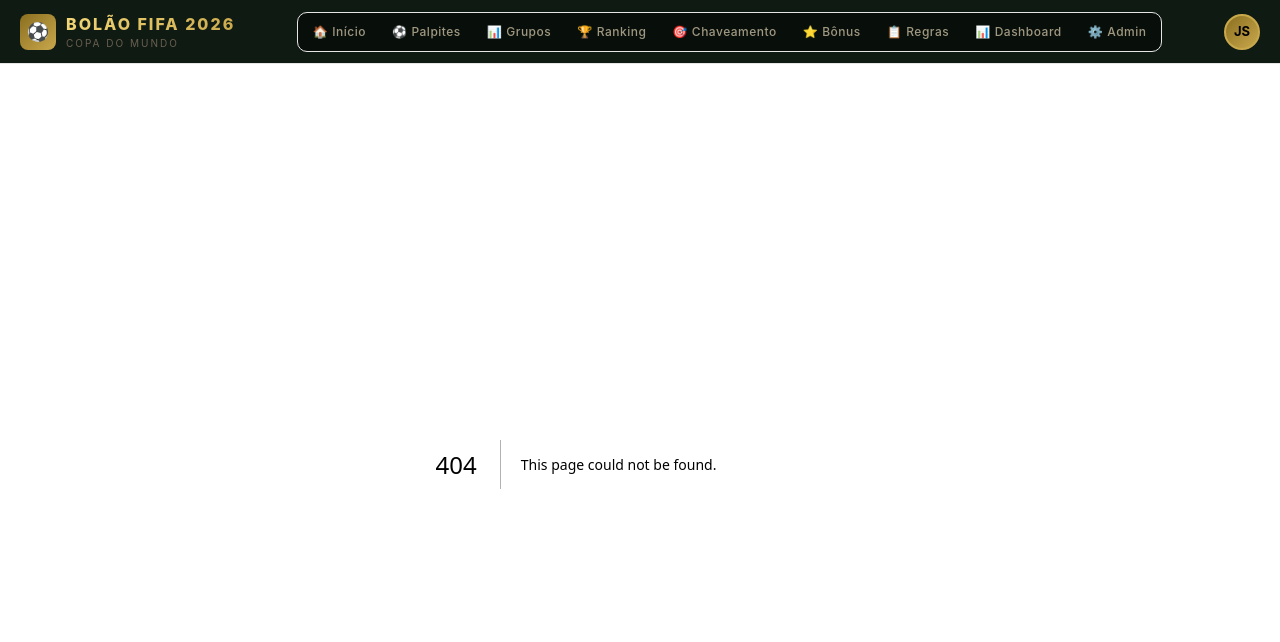
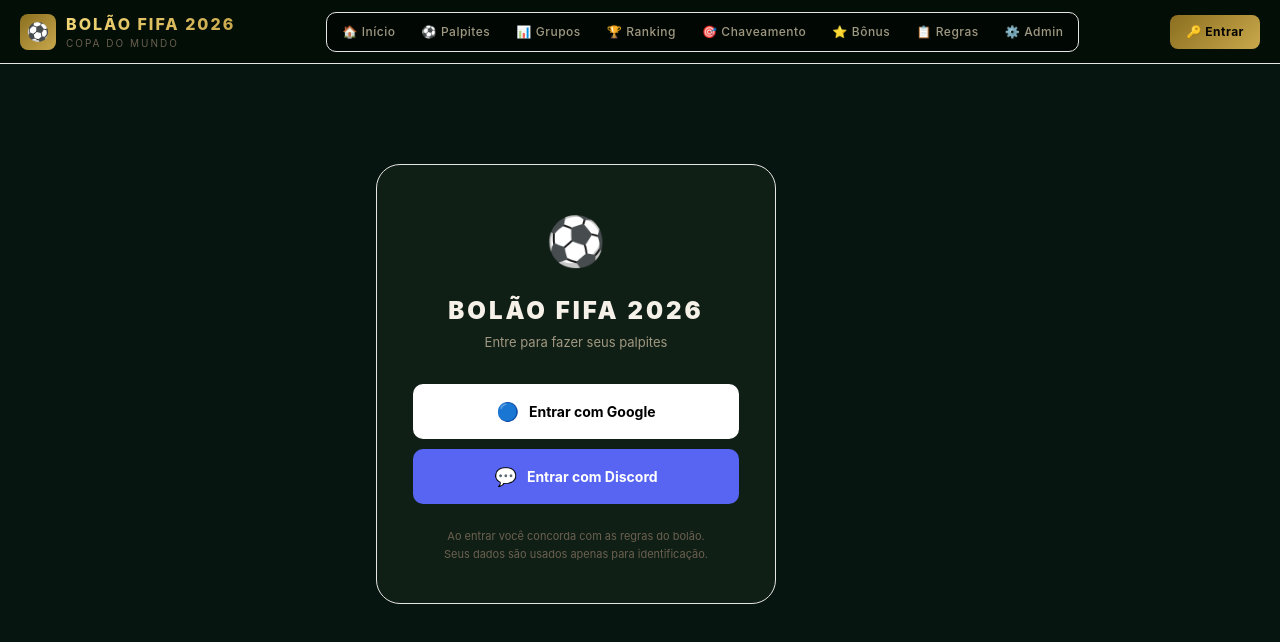
Before and after one commit to Alvess7002/bolao-copa-2026, a Next.js app: page /login in a window 1280 px wide. Before the commit this address had no page. Shown: the top 642 px of the page. Built offline with nearby package versions, Linux system fonts and the light colour scheme; no server answers.

Commit message:
fix: user name nullable

```diff
--- /dev/null
+++ b/app/api/auth/[...nextauth]/route.ts
@@ -0,0 +1,32 @@
+import NextAuth from 'next-auth'
+import GoogleProvider from 'next-auth/providers/google'
+import DiscordProvider from 'next-auth/providers/discord'
+import { PrismaAdapter } from '@auth/prisma-adapter'
+import { prisma } from '@/lib/prisma'
+
+const handler = NextAuth({
+  adapter: PrismaAdapter(prisma),
+  providers: [
+    GoogleProvider({
+      clientId: process.env.GOOGLE_CLIENT_ID!,
+      clientSecret: process.env.GOOGLE_CLIENT_SECRET!,
+    }),
+    DiscordProvider({
+      clientId: process.env.DISCORD_CLIENT_ID!,
+      clientSecret: process.env.DISCORD_CLIENT_SECRET!,
+    }),
+  ],
+  pages: {
+    signIn: '/login',
+  },
+  callbacks: {
+    session({ session, user }) {
+      if (session.user) {
+        (session.user as any).id = user.id
+      }
+      return session
+    },
+  },
+})
+
+export { handler as GET, handler as POST }
--- a/app/dashboard/page.tsx
+++ b/app/dashboard/page.tsx
@@ -158,7 +158,7 @@
               </div>
             ) : (
               topRanking.map((r, i) => {
-                const initials = r.user.name.split(' ').map((n: string) => n[0]).join('').slice(0, 2).toUpperCase()
+                const initials = (r.user.name ?? 'U').split(' ').map((n: string) => n[0]).join('').slice(0, 2).toUpperCase()
                 return (
                   <div key={r.id} style={{ display: 'flex', alignItems: 'center', gap: 10, padding: '11px 16px', borderBottom: '1px solid rgba(255,255,255,0.03)' }}>
                     <span style={{ fontWeight: 900, fontSize: 18, minWidth: 28, textAlign: 'center', color: i < 3 ? ['#FFD700', '#C0C0C0', '#CD7F32'][i] : 'var(--text-400)' }}>
@@ -168,7 +168,7 @@
                       {initials}
                     </div>
                     <div style={{ flex: 1 }}>
-                      <div style={{ fontSize: 13, fontWeight: 500 }}>{r.user.name}</div>
+                      <div style={{ fontSize: 13, fontWeight: 500 }}>{r.user.name ?? 'Usuário'}</div>
                       <div style={{ fontSize: 10, color: 'var(--text-400)' }}>{r.correctPredictions} acertos</div>
                     </div>
                     <div style={{ fontWeight: 900, fontSize: 20, color: 'var(--gold)' }}>{r.totalPoints}</div>
--- a/app/layout.tsx
+++ b/app/layout.tsx
@@ -1,10 +1,7 @@
 import type { Metadata } from 'next'
 import './globals.css'
 import { Navbar } from '@/components/layout/Navbar'
-import { Geist } from "next/font/google";
-import { cn } from "@/lib/utils";
-
-const geist = Geist({subsets:['latin'],variable:'--font-sans'});
+import { Providers } from '@/components/layout/Providers'
 
 export const metadata: Metadata = {
   title: 'Bolão Copa do Mundo FIFA 2026',
@@ -17,12 +14,14 @@
   children: React.ReactNode
 }) {
   return (
-    <html lang="pt-BR" className={cn("font-sans", geist.variable)}>
+    <html lang="pt-BR">
       <body>
-        <Navbar />
-        <main className="max-w-6xl mx-auto px-4 pb-20">
-          {children}
-        </main>
+        <Providers>
+          <Navbar />
+          <main className="max-w-6xl mx-auto px-4 pb-20">
+            {children}
+          </main>
+        </Providers>
       </body>
     </html>
   )
--- /dev/null
+++ b/app/login/page.tsx
@@ -0,0 +1,60 @@
+'use client'
+
+import { signIn } from 'next-auth/react'
+
+export default function LoginPage() {
+  return (
+    <div style={{
+      minHeight: '80vh', display: 'flex',
+      alignItems: 'center', justifyContent: 'center',
+    }}>
+      <div style={{
+        background: 'var(--surface-1)', border: '1px solid var(--border)',
+        borderRadius: 24, padding: '40px 36px', width: '100%', maxWidth: 400,
+        textAlign: 'center',
+      }}>
+        <div style={{ fontSize: 48, marginBottom: 16 }}>⚽</div>
+        <div style={{ fontWeight: 900, fontSize: 24, letterSpacing: 3, marginBottom: 4 }}>
+          BOLÃO FIFA 2026
+        </div>
+        <div style={{ fontSize: 13, color: 'var(--text-300)', marginBottom: 32 }}>
+          Entre para fazer seus palpites
+        </div>
+
+        <button
+          onClick={() => signIn('google', { callbackUrl: '/' })}
+          style={{
+            width: '100%', padding: '14px',
+            background: '#fff', color: '#000',
+            border: 'none', borderRadius: 10,
+            fontWeight: 700, fontSize: 14, cursor: 'pointer',
+            display: 'flex', alignItems: 'center', justifyContent: 'center', gap: 10,
+            marginBottom: 10,
+          }}
+        >
+          <span style={{ fontSize: 18 }}>🔵</span>
+          Entrar com Google
+        </button>
+
+        <button
+          onClick={() => signIn('discord', { callbackUrl: '/' })}
+          style={{
+            width: '100%', padding: '14px',
+            background: '#5865F2', color: '#fff',
+            border: 'none', borderRadius: 10,
+            fontWeight: 700, fontSize: 14, cursor: 'pointer',
+            display: 'flex', alignItems: 'center', justifyContent: 'center', gap: 10,
+          }}
+        >
+          <span style={{ fontSize: 18 }}>💬</span>
+          Entrar com Discord
+        </button>
+
+        <p style={{ fontSize: 11, color: 'var(--text-400)', marginTop: 24, lineHeight: 1.6 }}>
+          Ao entrar você concorda com as regras do bolão.
+          <br />Seus dados são usados apenas para identificação.
+        </p>
+      </div>
+    </div>
+  )
+}
--- a/components/layout/Navbar.tsx
+++ b/components/layout/Navbar.tsx
@@ -2,21 +2,22 @@
 
 import Link from 'next/link'
 import { usePathname } from 'next/navigation'
+import { useSession, signOut } from 'next-auth/react'
 
 const tabs = [
-  { href: '/',            label: 'Início',       icon: '🏠' },
-  { href: '/palpites',    label: 'Palpites',     icon: '⚽' },
-  { href: '/grupos',      label: 'Grupos',       icon: '📊' },
-  { href: '/ranking',     label: 'Ranking',      icon: '🏆' },
-  { href: '/chaveamento', label: 'Chaveamento',  icon: '🎯' },
-  { href: '/bonus',       label: 'Bônus',        icon: '⭐' },
-  { href: '/regras',      label: 'Regras',       icon: '📋' },
-  { href: '/dashboard', label: 'Dashboard', icon: '📊' },
-  { href: '/admin',     label: 'Admin',     icon: '⚙️'  },
+  { href: '/',            label: 'Início',      icon: '🏠' },
+  { href: '/palpites',    label: 'Palpites',    icon: '⚽' },
+  { href: '/grupos',      label: 'Grupos',      icon: '📊' },
+  { href: '/ranking',     label: 'Ranking',     icon: '🏆' },
+  { href: '/chaveamento', label: 'Chaveamento', icon: '🎯' },
+  { href: '/bonus',       label: 'Bônus',       icon: '⭐' },
+  { href: '/regras',      label: 'Regras',      icon: '📋' },
+  { href: '/admin',       label: 'Admin',       icon: '⚙️' },
 ]
 
 export function Navbar() {
   const pathname = usePathname()
+  const { data: session } = useSession()
 
   return (
     <nav style={{
@@ -31,8 +32,12 @@
         justifyContent: 'space-between',
         padding: '0 20px', gap: '12px', flexWrap: 'wrap',
       }}>
+
         {/* Logo */}
-        <Link href="/" style={{ display: 'flex', alignItems: 'center', gap: '10px', padding: '12px 0', textDecoration: 'none' }}>
+        <Link href="/" style={{
+          display: 'flex', alignItems: 'center', gap: 10,
+          padding: '12px 0', textDecoration: 'none',
+        }}>
           <div style={{
             width: 36, height: 36, borderRadius: 8,
             background: 'linear-gradient(135deg, #8B6F20, #C9A84C)',
@@ -62,7 +67,9 @@
             return (
               <Link key={tab.href} href={tab.href} style={{
                 padding: '7px 12px', borderRadius: 7,
-                background: active ? 'linear-gradient(135deg, #8B6F20, #C9A84C)' : 'transparent',
+                background: active
+                  ? 'linear-gradient(135deg, #8B6F20, #C9A84C)'
+                  : 'transparent',
                 color: active ? '#000' : 'var(--text-300)',
                 fontWeight: active ? 700 : 500,
                 fontSize: 12, textDecoration: 'none',
@@ -77,14 +84,53 @@
           })}
         </div>
 
-        {/* Avatar */}
-        <div style={{
-          width: 36, height: 36, borderRadius: '50%',
-          background: 'linear-gradient(135deg, #8B6F20, #C9A84C)',
-          display: 'flex', alignItems: 'center', justifyContent: 'center',
-          fontWeight: 700, fontSize: 13, color: '#000',
-          border: '2px solid var(--gold)', cursor: 'pointer',
-        }}>JS</div>
+        {/* Auth */}
+        {session ? (
+          <div style={{ display: 'flex', alignItems: 'center', gap: 10 }}>
+            <div style={{ textAlign: 'right' }}>
+              <div style={{ fontSize: 12, fontWeight: 600, color: 'var(--text-100)' }}>
+                {session.user?.name?.split(' ')[0]}
+              </div>
+              <div style={{ fontSize: 10, color: 'var(--text-400)' }}>0 pts</div>
+            </div>
+            <div style={{ display: 'flex', flexDirection: 'column', alignItems: 'center', gap: 4 }}>
+              <div
+                style={{
+                  width: 36, height: 36, borderRadius: '50%',
+                  background: 'linear-gradient(135deg, #8B6F20, #C9A84C)',
+                  display: 'flex', alignItems: 'center', justifyContent: 'center',
+                  fontWeight: 700, fontSize: 13, color: '#000',
+                  border: '2px solid var(--gold)', cursor: 'pointer',
+                }}
+                title={session.user?.name ?? ''}
+              >
+                {session.user?.name?.charAt(0).toUpperCase()}
+              </div>
+              <button
+                onClick={() => signOut({ callbackUrl: '/login' })}
+                style={{
+                  background: 'transparent', border: 'none',
+                  fontSize: 10, color: 'var(--text-400)',
+                  cursor: 'pointer', letterSpacing: 0.5,
+                  padding: 0,
+                }}
+              >
+                sair
+              </button>
+            </div>
+          </div>
+        ) : (
+          <Link href="/login" style={{
+            background: 'linear-gradient(135deg, #8B6F20, #C9A84C)',
+            color: '#000', fontWeight: 700, fontSize: 12,
+            padding: '8px 16px', borderRadius: 8,
+            textDecoration: 'none', letterSpacing: 0.5,
+            whiteSpace: 'nowrap',
+          }}>
+            🔑 Entrar
+          </Link>
+        )}
+
       </div>
     </nav>
   )
--- /dev/null
+++ b/components/layout/Providers.tsx
@@ -0,0 +1,7 @@
+'use client'
+
+import { SessionProvider } from 'next-auth/react'
+
+export function Providers({ children }: { children: React.ReactNode }) {
+  return <SessionProvider>{children}</SessionProvider>
+}
```
Also changed, not shown: 1 other file (tests, documents, lock files or other folders).
